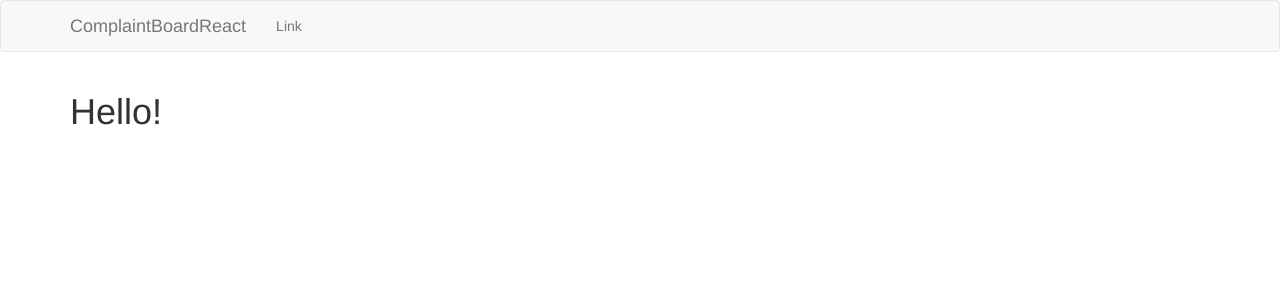
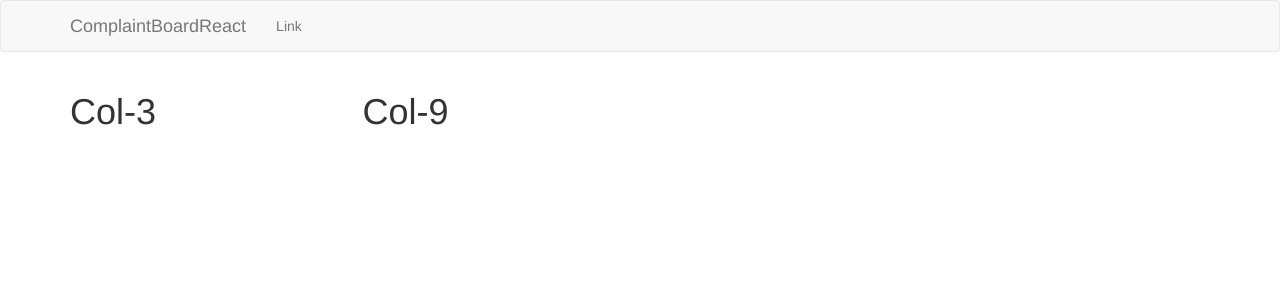
Before and after one commit to ozaki25/complaint_board_react, a React (Create React App) app: page / in a window 1280 px wide. Shown: the top 300 px of the page. Built offline with nearby package versions, Linux system fonts and the light colour scheme.

Commit message:
メインエリアの雛形まで

```diff
--- a/src/App.js
+++ b/src/App.js
@@ -1,12 +1,11 @@
 import React from "react";
 import Header from "./components/Header";
+import Main from "./components/Main";
 
 const App = () => (
   <React.Fragment>
     <Header />
-    <div className="container">
-      <h1>Hello!</h1>
-    </div>
+    <Main />
   </React.Fragment>
 );
 
--- /dev/null
+++ b/src/components/Main.js
@@ -0,0 +1,17 @@
+import React from "react";
+import { Col, Grid, Row } from "react-bootstrap";
+
+const Main = () => (
+  <Grid>
+    <Row>
+      <Col xs={3}>
+        <h1>Col-3</h1>
+      </Col>
+      <Col xs={9}>
+        <h1>Col-9</h1>
+      </Col>
+    </Row>
+  </Grid>
+);
+
+export default Main;
```
